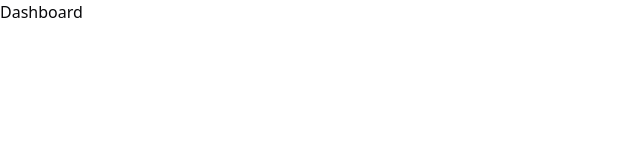
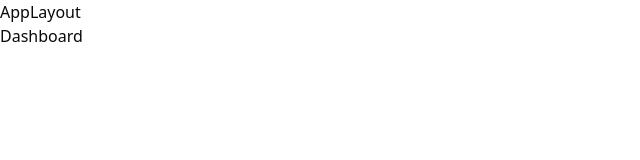
Before and after one commit to Wellington-Henrique/pizzashop-web-react-ts, a React (Vite) app: page / in a window 1280 px wide. Shown: the top 160 px of the page, without its empty margins (0-640 px from the left). Built offline with nearby package versions, Linux system fonts and the light colour scheme.

Commit message:
Setup do projeto: Layouts da Aplicação

```diff
--- /dev/null
+++ b/src/pages/_layouts/app.tsx
@@ -0,0 +1,13 @@
+import { Outlet } from 'react-router-dom'
+
+export function AppLayout() {
+  return (
+    <div>
+      <h1>AppLayout</h1>
+
+      <div>
+        <Outlet />
+      </div>
+    </div>
+  )
+}
--- /dev/null
+++ b/src/pages/_layouts/auth.tsx
@@ -0,0 +1,13 @@
+import { Outlet } from 'react-router-dom'
+
+export function AuthLayout() {
+  return (
+    <div>
+      <h1>AuthLayout</h1>
+
+      <div>
+        <Outlet />
+      </div>
+    </div>
+  )
+}
```
Also changed, not shown: src/routes.tsx (+12 -2 lines).
